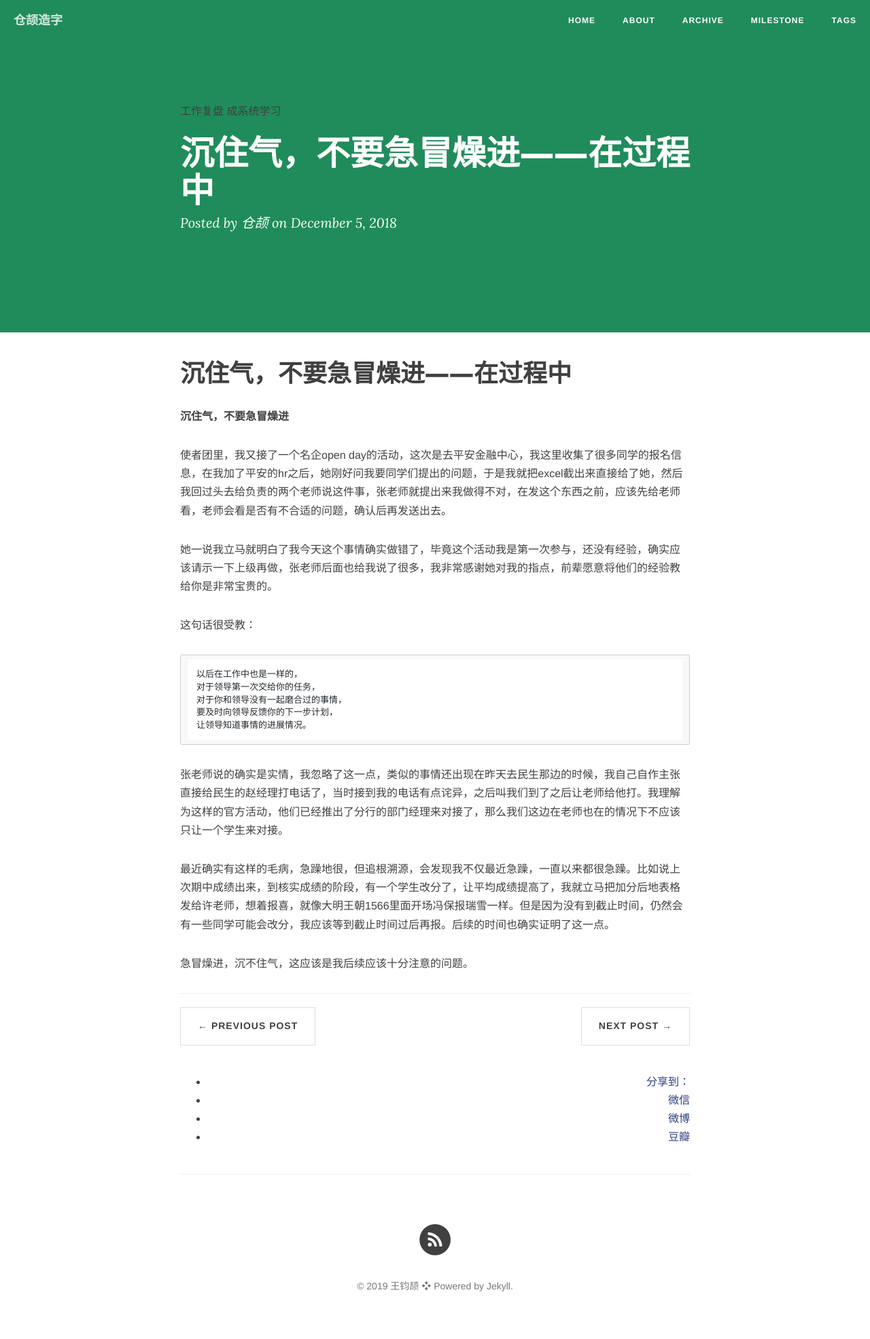
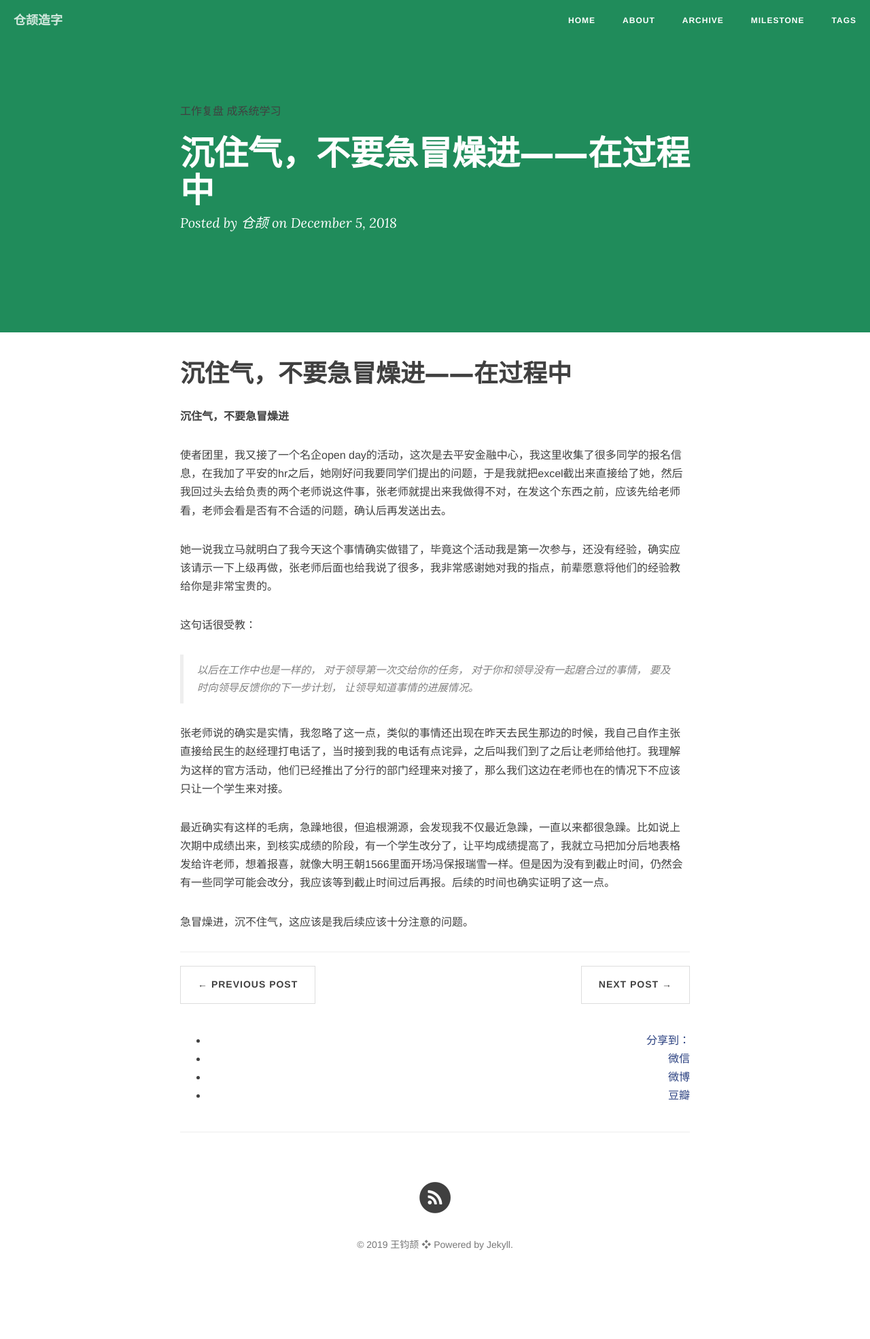
Before and after one commit to creatletter/Dalio, a Jekyll site: the page built from _posts/2018-12-05-沉住气，不要急冒燥进——在过程中.md, in a window 1280 px wide. Shown: the whole page at 68% size. Built offline with Jekyll 4.4.1, drawn with Linux system fonts in a browser that asks for light colours; nearby versions of some CDN libraries; comment, search, counter and statistics services are not loaded; after the commit the page ends 1909 px from its top, so only the background shows below that.

````diff
--- a/_posts/2018-12-05-沉住气，不要急冒燥进——在过程中.md
+++ b/_posts/2018-12-05-沉住气，不要急冒燥进——在过程中.md
@@ -17,13 +17,13 @@ description: 文章金句。
 她一说我立马就明白了我今天这个事情确实做错了，毕竟这个活动我是第一次参与，还没有经验，确实应该请示一下上级再做，张老师后面也给我说了很多，我非常感谢她对我的指点，前辈愿意将他们的经验教给你是非常宝贵的。
 
 这句话很受教：
-```
-以后在工作中也是一样的，
+
+>以后在工作中也是一样的，
 对于领导第一次交给你的任务，
 对于你和领导没有一起磨合过的事情，
 要及时向领导反馈你的下一步计划，
 让领导知道事情的进展情况。
-```
+
 张老师说的确实是实情，我忽略了这一点，类似的事情还出现在昨天去民生那边的时候，我自己自作主张直接给民生的赵经理打电话了，当时接到我的电话有点诧异，之后叫我们到了之后让老师给他打。我理解为这样的官方活动，他们已经推出了分行的部门经理来对接了，那么我们这边在老师也在的情况下不应该只让一个学生来对接。
 
 
````
